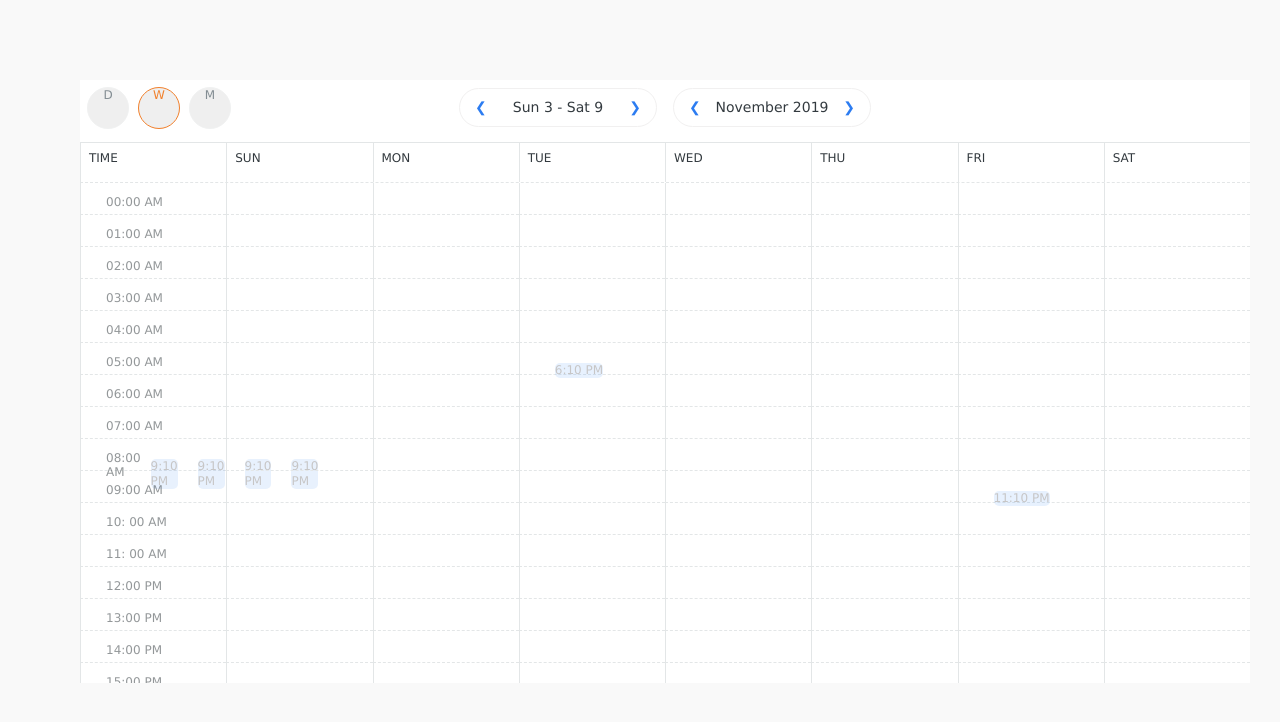
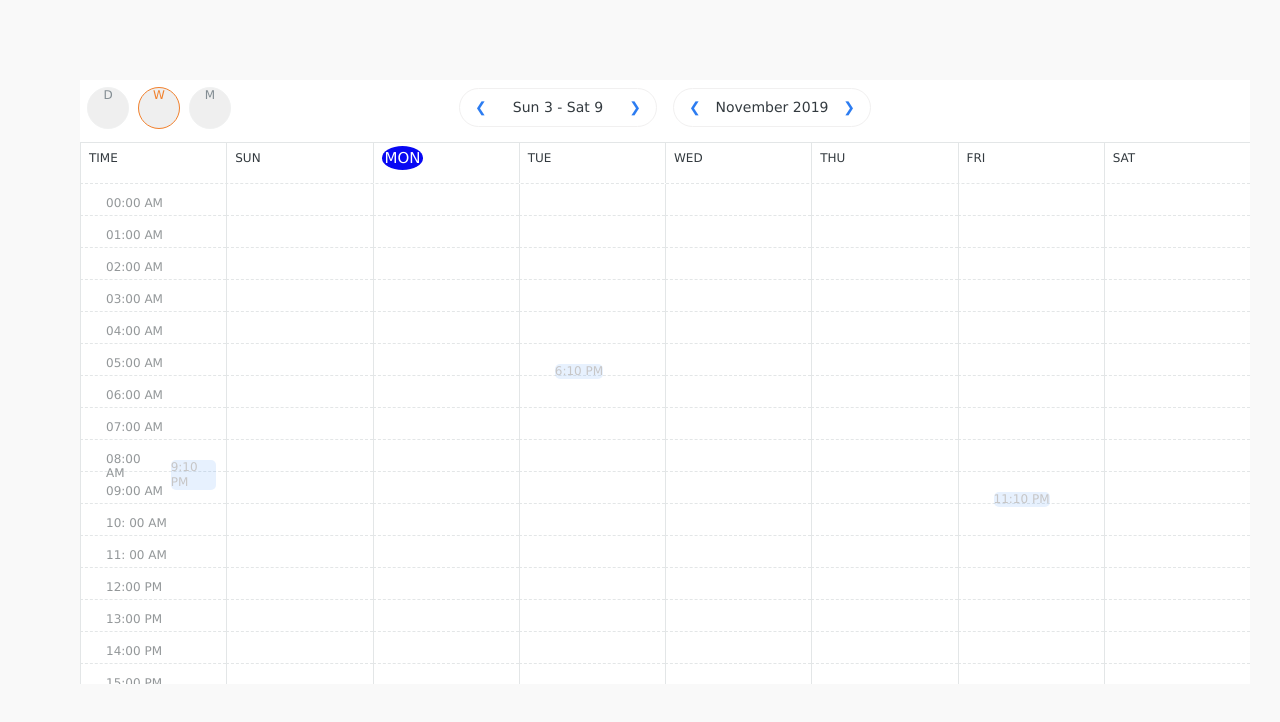
Before and after one commit to Karlmusingo/react-calendar-from-scratch, a React (Create React App) app: page / in a window 1280 px wide. Shown: the top 722 px of the page. Built offline with nearby package versions, Linux system fonts and the light colour scheme.

Commit message:
highight the current date

```diff
--- a/src/calendars/DisplayText.js
+++ b/src/calendars/DisplayText.js
@@ -1,5 +1,5 @@
+/* eslint-disable react/forbid-prop-types */
 /* eslint-disable jsx-a11y/anchor-is-valid */
-/* eslint-disable react/forbid-prop-types */
 import React from 'react';
 import PropTypes from 'prop-types';
 
--- a/src/calendars/MonthCalendar.js
+++ b/src/calendars/MonthCalendar.js
@@ -60,7 +60,13 @@ const MonthCalendar = (events) => {
           [...(Array(skipDays)).fill('*'), ...Array(numberOfDays).keys()].map((day) => (
             day === '*' ? <li key={Math.random()}>{ }</li> : (
               <li key={Math.random()}>
-                {day + 1}
+                {
+                  day + 1 && day + 1 === today.getDate() ? (
+                    <span className="currentDay">
+                      {day + 1}
+                    </span>
+                  ) : day + 1
+              }
              &nbsp;
                 <br />
                 {
--- a/src/calendars/WeekCalendar.js
+++ b/src/calendars/WeekCalendar.js
@@ -12,7 +12,7 @@ import Event from './Event';
 import DisplayText from './DisplayText';
 import '../styles/WeekCalendars.scss';
 
-
+const d = new Date();
 const WeekCalendar = ({ events = [] }) => {
   const [today, setToday] = useState(new Date());
   const monthDefault = today.getMonth();
@@ -88,7 +88,15 @@ const WeekCalendar = ({ events = [] }) => {
         <li>Time</li>
         {
            weekdays.map((day) => (
-             <li key={Math.random()}>{day}</li>
+             <li key={Math.random()}>
+               {
+                  day && day === d.toDateString().slice(0, 3) ? (
+                    <span className="currentDay">
+                      {day}
+                    </span>
+                  ) : day
+              }
+             </li>
            ))
          }
       </ul>
--- a/src/calendars/index.js
+++ b/src/calendars/index.js
@@ -15,21 +15,6 @@ import '../styles/calendarEvents.scss';
 const titleText = 'working in the weekend';
 
 const eventsDefault = [
-  {
-    startTime: new Date(),
-    endTime: new Date(moment().add(1, 'hour')),
-    title: `${titleText}`,
-  },
-  {
-    startTime: new Date(),
-    endTime: new Date(moment().add(1, 'hour')),
-    title: `${titleText}`,
-  },
-  {
-    startTime: new Date(),
-    endTime: new Date(moment().add(1, 'hour')),
-    title: `${titleText}`,
-  },
   {
     startTime: new Date(moment().add(2, 'hour')),
     endTime: new Date(moment().add(3, 'hour')),
--- a/src/styles/MonthCalendar.scss
+++ b/src/styles/MonthCalendar.scss
@@ -70,6 +70,16 @@
     border-bottom: 1px dashed #E3E6E7;
     height: 100px;
   }
+  .currentDay {
+    color: white !important;
+    font-size: 14px !important;
+    border-radius: 50%;
+    background-color: rgb(8, 8, 243);
+    text-align: center;
+    padding-left:2px;
+  }
+
+
   #days span {
     // overflow: hidden;
     // font-family: Verdana, sans-serif;
--- a/src/styles/WeekCalendars.scss
+++ b/src/styles/WeekCalendars.scss
@@ -81,6 +81,14 @@
         background: $color-green-light;
         color: map-get($color-white, 000) !important;
     }
+    .currentDay {
+        color: white !important;
+        font-size: 15px !important;
+        border-radius: 50%;
+        background-color: rgb(8, 8, 243);
+        text-align: center;
+        padding:3px;
+      }
 
     .event {
         padding: 5px 10px;
--- /dev/null
+++ b/src/utils/currentDay.js
@@ -0,0 +1,6 @@
+// import '../styles/MonthCalendar.scss';
+
+// export default (today) => {
+//   if (day === today) return <span className="currentDay">{today}</span>;
+//   return `${day + 1}`;
+// };
```
